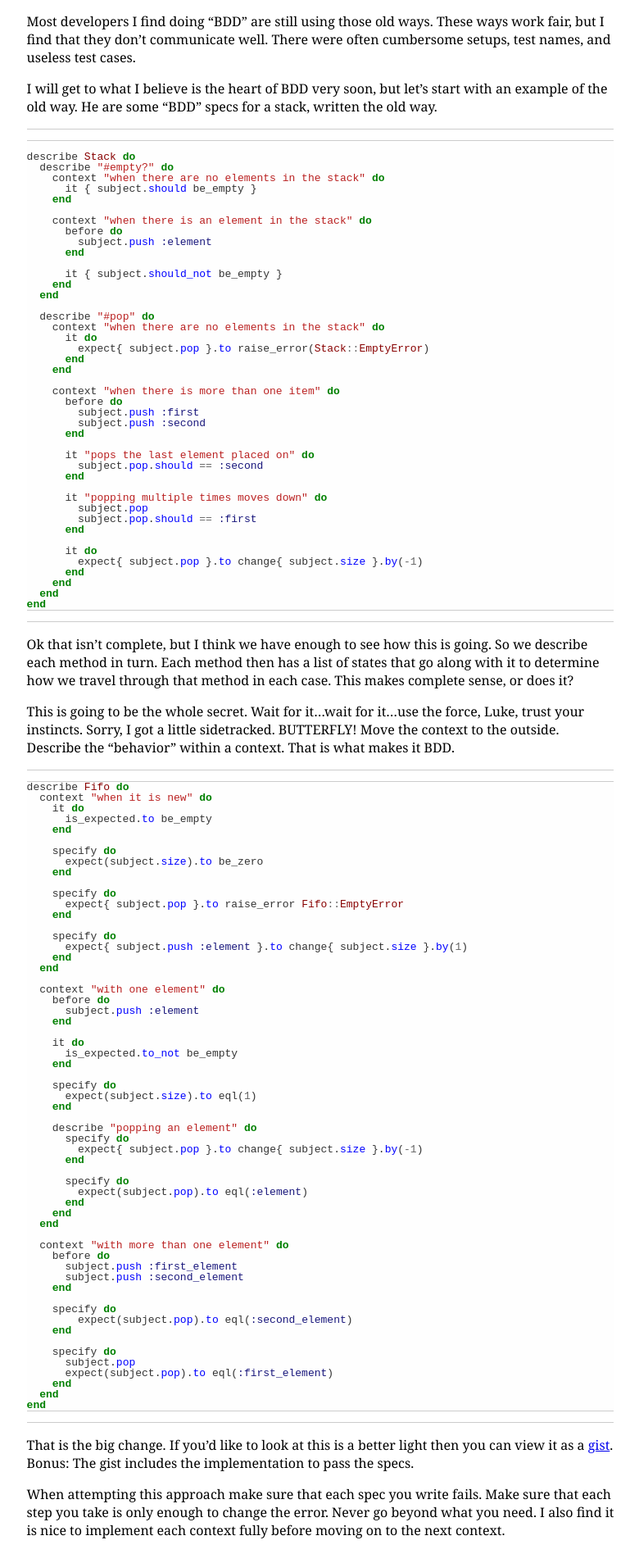
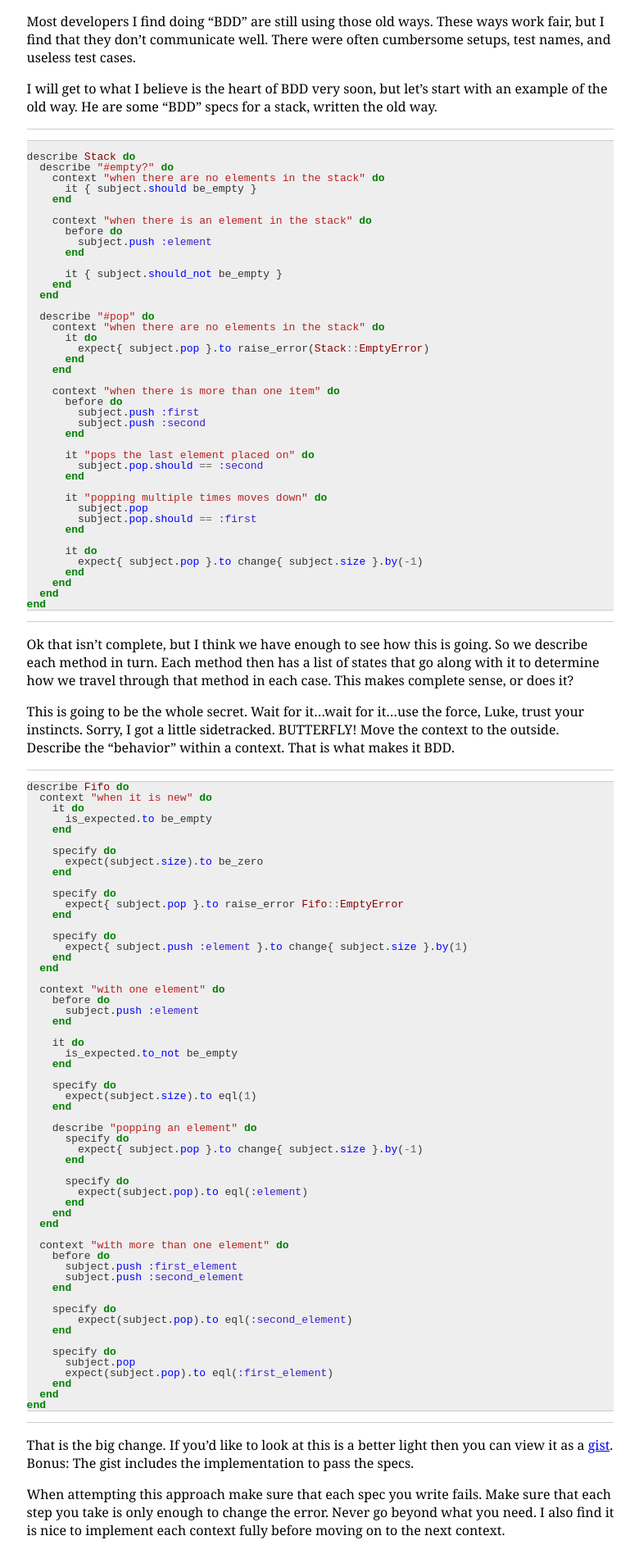
Before and after one commit to adkron/dirtyinformation.com, a Jekyll site: the page built from index.html, in a window 1280 px wide. Shown: the part 398-2294 px from the top of the page at 82% size, without its empty margins (249-1029 px from the left). Built offline with Jekyll 4.4.1, drawn with Linux system fonts in a browser that asks for light colours; Markdown is read by kramdown in place of the engine named in the settings; the list of posts is cut into pages by our own code.

Commit message:
Updates sytax highlights for symbols
I wanted the symbols to stand out a bit more.

Amos King @adkron <amos.l.king@gmail.com>

```diff
--- a/stylesheets/syntax.css
+++ b/stylesheets/syntax.css
@@ -7,7 +7,7 @@
   height: 0px;
 }
 .highlight pre {
-  background: #FEFEFE;
+  background: #EEE;
   color: #333;
   line-height: 100%;
 }
@@ -66,7 +66,7 @@
 .sx { color: #008000 } /* Literal.String.Other */
 .sr { color: #BB6688 } /* Literal.String.Regex */
 .s1 { color: #BA2121 } /* Literal.String.Single */
-.ss { color: #19177C } /* Literal.String.Symbol */
+.ss { color: #3723CA } /* Literal.String.Symbol */
 .bp { color: #008000 } /* Name.Builtin.Pseudo */
 .vc { color: #19177C } /* Name.Variable.Class */
 .vg { color: #19177C } /* Name.Variable.Global */
```
